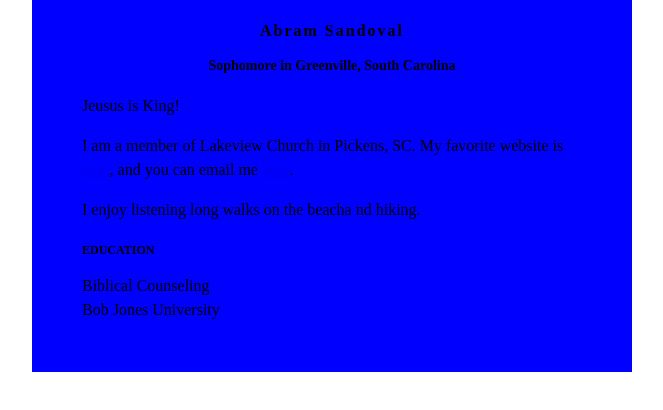
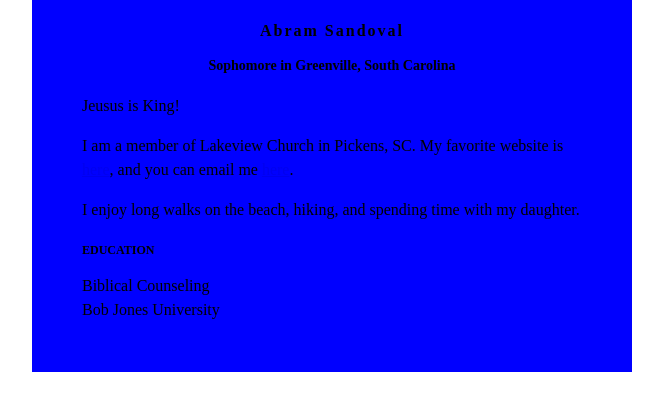
Before and after one commit to abramsandoval/abramsandoval.github.io, a plain HTML site: page index.html in a window 1280 px wide. Shown: the whole page, without its empty margins (308-971 px from the left). Drawn offline with Linux system fonts and the light colour scheme.

Commit message:
Update index.html

```diff
--- a/index.html
+++ b/index.html
@@ -40,7 +40,7 @@ h3 {
             <a href="mailto:sgothard@bju.edu">here</a>.
          </p>
          <p>
-            I enjoy listening long walks on the beacha nd hiking.
+            I enjoy long walks on the beach, hiking, and spending time with my daughter.
          </p>
         <h3>EDUCATION</h3>
         Biblical Counseling<br />
```
